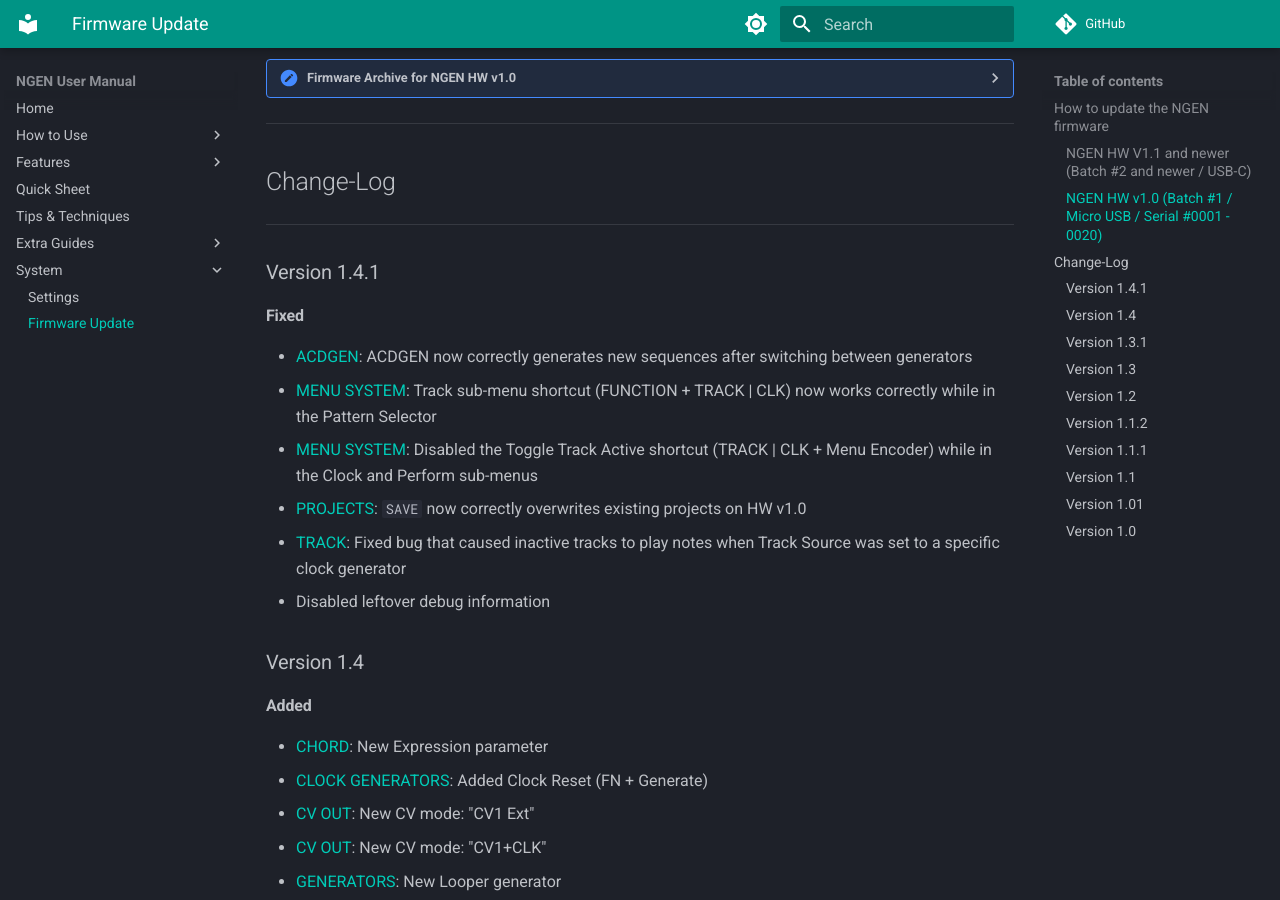
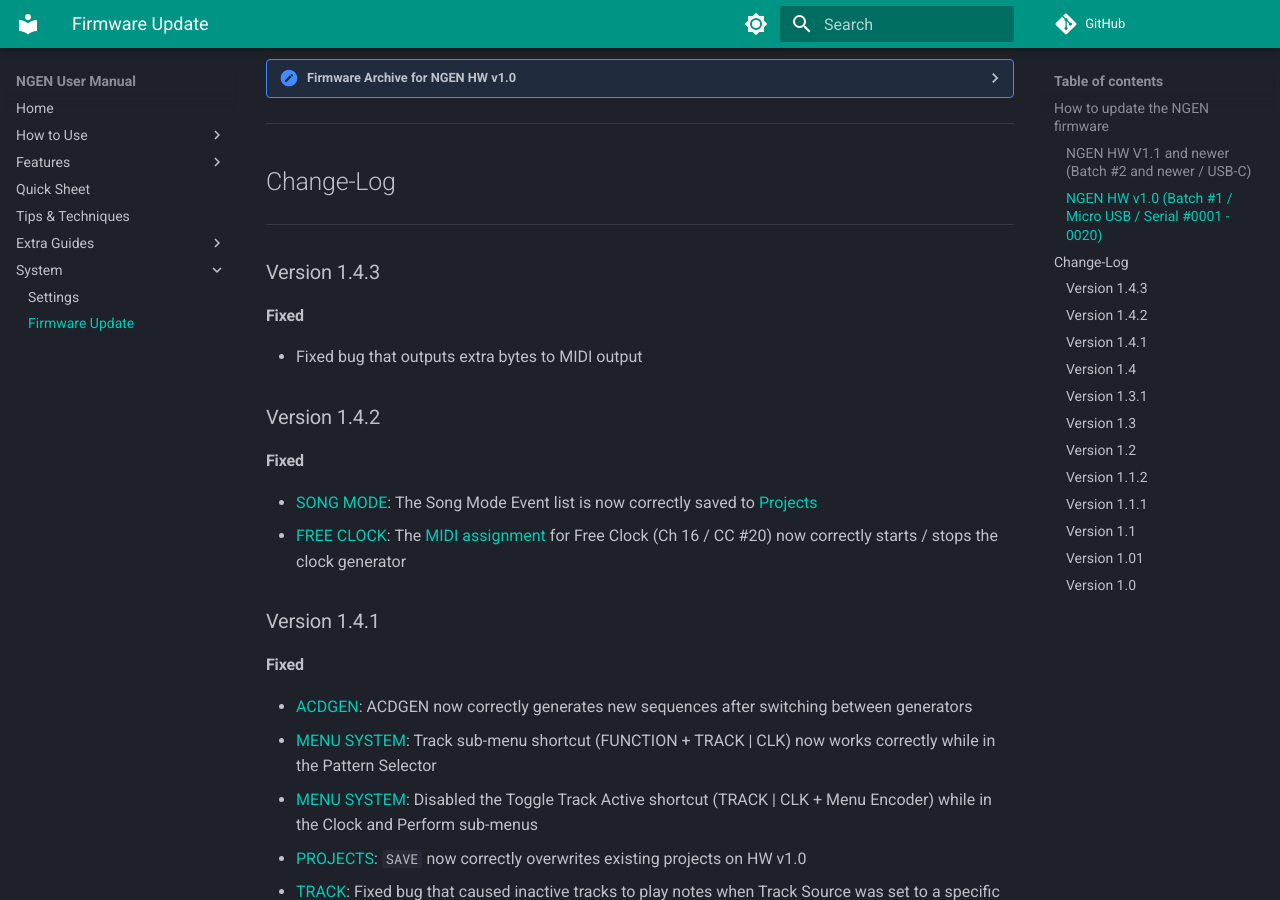
Before and after one commit to SpektroAudio/NGEN-UserManual, an MkDocs documentation site: the page built from docs/firmwareupdate.md, in a window 1280 px wide and 900 px high, scrolled down 1347 px. Built offline with MkDocs 1.6.1 and Material for MkDocs 9.7.7, drawn with Linux system fonts in a browser that asks for light colours; comment, search, counter and statistics services are not loaded.

```diff
--- a/docs/firmwareupdate.md
+++ b/docs/firmwareupdate.md
@@ -10,7 +10,7 @@ If you have any questions or need help updating your NGEN, don't hesitate to get
 
 ### NGEN HW V1.1 and newer (Batch #2 and newer / USB-C)
 
-1 - [Download the latest version of the NGEN firmware for HW v1.1](https://dnjnjjoz9zg1x.cloudfront.net/firmware/NGEN_FWUpdate_v141_hw11.zip).
+1 - [Download the latest version of the NGEN firmware for HW v1.1](https://dnjnjjoz9zg1x.cloudfront.net/firmware/NGEN_FWUpdate_v143_hw11.zip).
 
 2 - Connect NGEN to your computer via USB.
 
@@ -25,6 +25,8 @@ If you have any questions or need help updating your NGEN, don't hesitate to get
 7 - After rebooting, apply a Factory Reset (files will not be deleted).
 
 ??? "Firmware Archive for NGEN HW v1.1+"
+      - [1.4.2 Update for NGEN HW v1.1](https://dnjnjjoz9zg1x.cloudfront.net/firmware/NGEN_FWUpdate_v142_hw11.zip)
+      - [1.4.1 Update for NGEN HW v1.1](https://dnjnjjoz9zg1x.cloudfront.net/firmware/NGEN_FWUpdate_v141_hw11.zip)
       - [1.4 Update for NGEN HW v1.1](https://dnjnjjoz9zg1x.cloudfront.net/firmware/NGEN_FWUpdate_v14_hw11.zip)
       - [1.3.1 Update for NGEN HW v1.1](https://dnjnjjoz9zg1x.cloudfront.net/firmware/NGEN_FWUpdate_v131_hw11.zip)
       - [1.3 Update for NGEN HW v1.1](https://dnjnjjoz9zg1x.cloudfront.net/firmware/NGEN_FWUpdate_v13_hw11.zip)
@@ -53,7 +55,7 @@ If you have any questions or need help updating your NGEN, don't hesitate to get
 
 ###  NGEN HW v1.0 (Batch #1 / Micro USB / Serial #0001 - 0020)
 
-1 - [Download the latest version of the NGEN firmware for HW v1.0](https://dnjnjjoz9zg1x.cloudfront.net/firmware/NGEN_FWUpdate_v141_hw10.zip)
+1 - [Download the latest version of the NGEN firmware for HW v1.0](https://dnjnjjoz9zg1x.cloudfront.net/firmware/NGEN_FWUpdate_v143_hw10.zip)
 
 2 - Download and install TyTools: [https://github.com/Koromix/tytools/releases/](https://github.com/Koromix/tytools/releases/)
 
@@ -74,6 +76,8 @@ We highly recommend that you perform a Factory Reset (available in Settings) aft
         If you have any problems updating your unit, don't hesitate to get in touch with us via the Contact page on our website.
 
 ??? "Firmware Archive for NGEN HW v1.0"
+      - [1.4.2 Update for NGEN HW v1.0](https://dnjnjjoz9zg1x.cloudfront.net/firmware/NGEN_FWUpdate_v142_hw10.zip)
+      - [1.4.1 Update for NGEN HW v1.0](https://dnjnjjoz9zg1x.cloudfront.net/firmware/NGEN_FWUpdate_v141_hw10.zip)
       - [1.4 Update for NGEN HW v1.0](https://dnjnjjoz9zg1x.cloudfront.net/firmware/NGEN_FWUpdate_v14_hw10.zip)
       - [1.3.1 Update for NGEN HW v1.0](https://dnjnjjoz9zg1x.cloudfront.net/firmware/NGEN_FWUpdate_v131_hw10.zip)
       - [1.3 Update for NGEN HW v1.0](https://dnjnjjoz9zg1x.cloudfront.net/firmware/NGEN_FWUpdate_v13_hw10.zip)
@@ -86,6 +90,19 @@ We highly recommend that you perform a Factory Reset (available in Settings) aft
 ## Change-Log
 
 ---
+
+
+### Version 1.4.3
+
+#### Fixed
+- Fixed bug that outputs extra bytes to MIDI output
+
+### Version 1.4.2
+
+#### Fixed
+- [SONG MODE](tools.md#song-mode): The Song Mode Event list is now correctly saved to [Projects](projects.md)
+- [FREE CLOCK](clockgen.md#free-clock): The [MIDI assignment](midimapping.md) for Free Clock (Ch 16 / CC #20) now correctly starts / stops the clock generator
+
 
 ### Version 1.4.1
 
```
Also changed, not shown: docs/index.md (+2 -2 lines).
